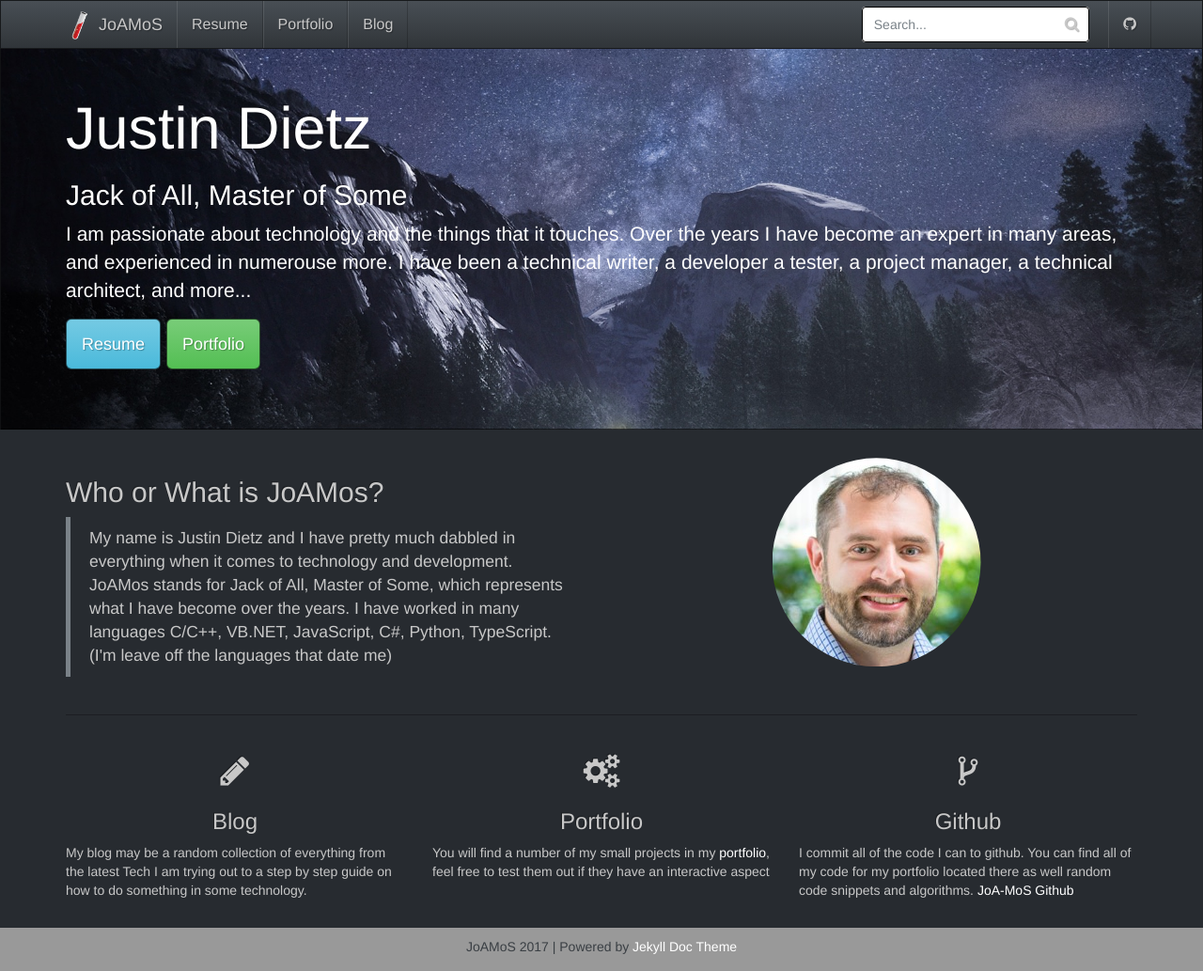
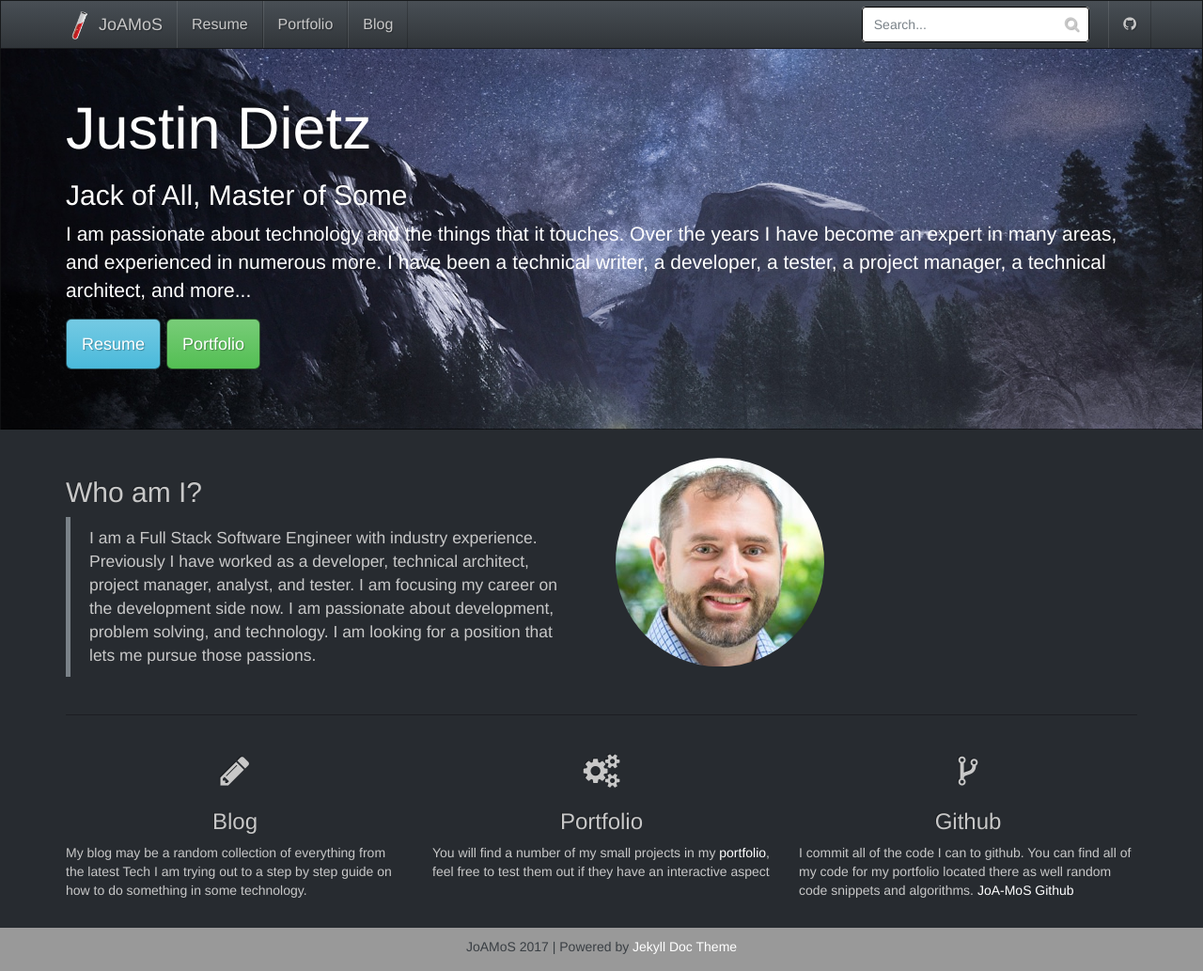
Before and after one commit to JoA-MoS/JoA-MoS.github.io, a Jekyll site: the page built from index.html, in a window 1280 px wide and 1033 px high. Shown: the whole window at 94% size. Built offline with Jekyll 4.4.1, drawn with Linux system fonts in a browser that asks for light colours; nearby versions of some CDN libraries.

Commit message:
Testing to see if the preview image stuff works as well as the alignment

```diff
--- a/_includes/head.html
+++ b/_includes/head.html
@@ -12,6 +12,7 @@
     <meta charset="utf-8">
     <meta http-equiv="X-UA-Compatible" content="IE=edge">
     <meta name="viewport" content="width=device-width, initial-scale=1">
+    <meta property="og:image" content="/img/Preview.png" />
 
     <title>{% if page.title %}{{ page.title }}{% else %}{{ site.title }}{% endif %}</title>
     <meta name="description" content="{% if page.excerpt %}{{ page.excerpt | strip_html | strip_newlines | truncate: 160 }}{% else %}{{ site.description }}{% endif %}">
--- a/css/main.scss
+++ b/css/main.scss
@@ -47,10 +47,11 @@
   /* Yep, even the new clip-path has deprecated stuff. */
 }
 
-.image-center{
+.flex-container{
   display: flex;
   justify-content: center;
   align-self: center;
+  flex-flow: wrap;
 }
 
 .header-container {
--- a/index.html
+++ b/index.html
@@ -6,7 +6,7 @@
     <div class="container">
         <h1>Justin Dietz</h1>
         <h2>Jack of All, Master of Some</h2>
-        <p>I am passionate about technology and the things that it touches. Over the years I have become an expert in many areas, and experienced in numerouse more. I have been a technical writer, a developer a tester, a project manager, a technical architect, and more... </p>
+        <p>I am passionate about technology and the things that it touches. Over the years I have become an expert in many areas, and experienced in numerous more. I have been a technical writer, a developer, a tester, a project manager, a technical architect, and more... </p>
         <p><a class="btn btn-info btn-lg" href="{{ " /resume/ " | prepend: site.baseurl }}" role="button" target="_top">Resume</a>
             <a class="btn btn-success btn-lg" href="{{ " /portfolio/ " | prepend: site.baseurl }}" role="button">Portfolio</a></p>
     </div>
@@ -15,15 +15,15 @@
 
 <div class="container">
 
-    <div class="row">
+    <div class="row flex-container">
         <div class="col-md-6">
-            <h2 class="header-light regular-pad">Who or What is JoAMos?</h2>
+            <h2 class="header-light regular-pad">Who am I?</h2>
             <blockquote>
-                <p>My name is Justin Dietz and I have pretty much dabbled in everything when it comes to technology and development. JoAMos stands for Jack of All, Master of Some, which represents what I have become over the years. I have worked in many languages C/C++, VB.NET, JavaScript, C#, Python, TypeScript. (I'm leave off the languages that date me)</p>
+                <p>I am a Full Stack Software Engineer with industry experience. Previously I have worked as a developer, technical architect, project manager, analyst, and tester. I am focusing my career on the development side now. I am passionate about development, problem solving, and technology. I am looking for a position that lets me pursue those passions.</p>
             </blockquote>
         </div>
-        <div class="col-md-6 text-center image-center">
-            <img src="img/JustinDietz_square.jpg" alt="" class="img-responsive clip-circle">
+        <div class="col-md-6 text-center">
+            <img src="img/JustinDietz_square.jpg" alt="Justin Dietz" class="img-responsive clip-circle">
         </div>
     </div>
 
```
Also changed, not shown: img/Preview.png (added).
